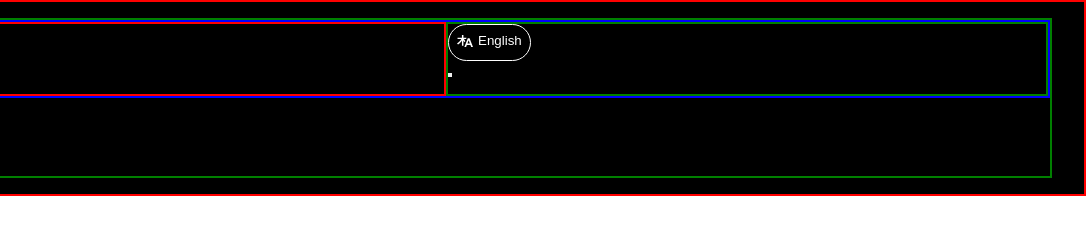
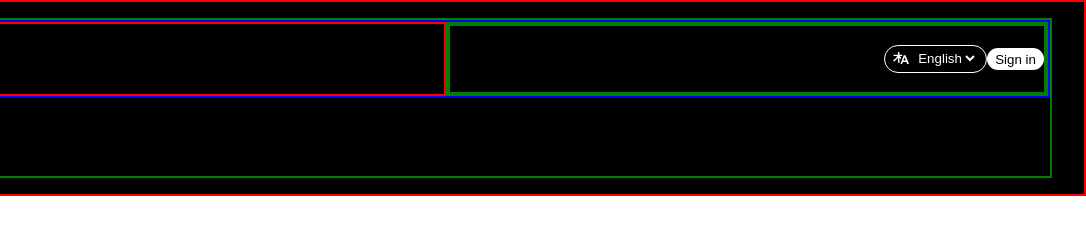
Before and after one commit to rsreehari/NETFLIX--CLONE, a plain HTML site: page index.html in a window 1280 px wide. Shown: the full height of the page, 194-1280 px from the left. Drawn offline with Linux system fonts and the light colour scheme.

Commit message:
some updated

```diff
--- a/index.html
+++ b/index.html
@@ -18,12 +18,12 @@
                         <div class="languageButtonContainer">
                             <button class="Languagebutton">
                                 <div role="img" aria-hidden="true" class="default-ltr-cache-1tzvs44-StyledIcon e1vkmu651"><svg xmlns="http://www.w3.org/2000/svg" fill="none" role="img" viewBox="0 0 16 16" width="16" height="16" data-icon="LanguagesSmall" aria-hidden="true"><path fill-rule="evenodd" clip-rule="evenodd" d="M10.7668 5.33333L10.5038 5.99715L9.33974 8.9355L8.76866 10.377L7.33333 14H9.10751L9.83505 12.0326H13.4217L14.162 14H16L12.5665 5.33333H10.8278H10.7668ZM10.6186 9.93479L10.3839 10.5632H11.1036H12.8856L11.6348 7.2136L10.6186 9.93479ZM9.52722 4.84224C9.55393 4.77481 9.58574 4.71045 9.62211 4.64954H6.41909V2H4.926V4.64954H0.540802V5.99715H4.31466C3.35062 7.79015 1.75173 9.51463 0 10.4283C0.329184 10.7138 0.811203 11.2391 1.04633 11.5931C2.55118 10.6795 3.90318 9.22912 4.926 7.57316V12.6667H6.41909V7.51606C6.81951 8.15256 7.26748 8.76169 7.7521 9.32292L8.31996 7.88955C7.80191 7.29052 7.34631 6.64699 6.9834 5.99715H9.06968L9.52722 4.84224Z" fill="currentColor"></path></svg></div>
-                                <p>English</p>
+                                <select class="po" dir="ltr" id=":r1:" name="LanguageSelect" data-uia="language-picker-header" fdprocessedid="xsba0j"><option lang="en" label="English" value="en-IN">English</option><option lang="hi" label="हिन्दी" value="hi-IN">हिन्दी</option></select>
                             </button>
                         </div>
                         <div class="SignInButtonConatiner">
 
-                            <button></button>
+                            <button class="signinbutton">Sign in</button>
                         </div>
 
                     </div>
--- a/style.css
+++ b/style.css
@@ -49,7 +49,7 @@ nav{
 
 .Languagebutton{
     display: flex;
-    padding: .5rem;
+    padding: .2rem .5rem;
     border-radius: 50px;
     background: transparent;
     border: 1px solid white;
@@ -57,8 +57,12 @@ nav{
     color: white;
 }
 
-.Languagebutton p{
+.po{
     margin-left: 5px ;
+    background-color: black;
+    color: white;
+    border: none;
+    outline: none;
 
 }
 
@@ -66,3 +70,19 @@ nav{
     border: 2px solid black;
     height: 5px;
 }
+
+.signinbutton{
+    background-color: white;
+    padding: .2rem .5rem;
+    border-radius: 50px;
+    border: none;
+    outline: none;
+}
+
+.navBarButtonContainer{
+    display: flex;
+    justify-content: flex-end;
+    border: 2px solid green;
+    height: 100%;
+    align-items: center;
+}
```
